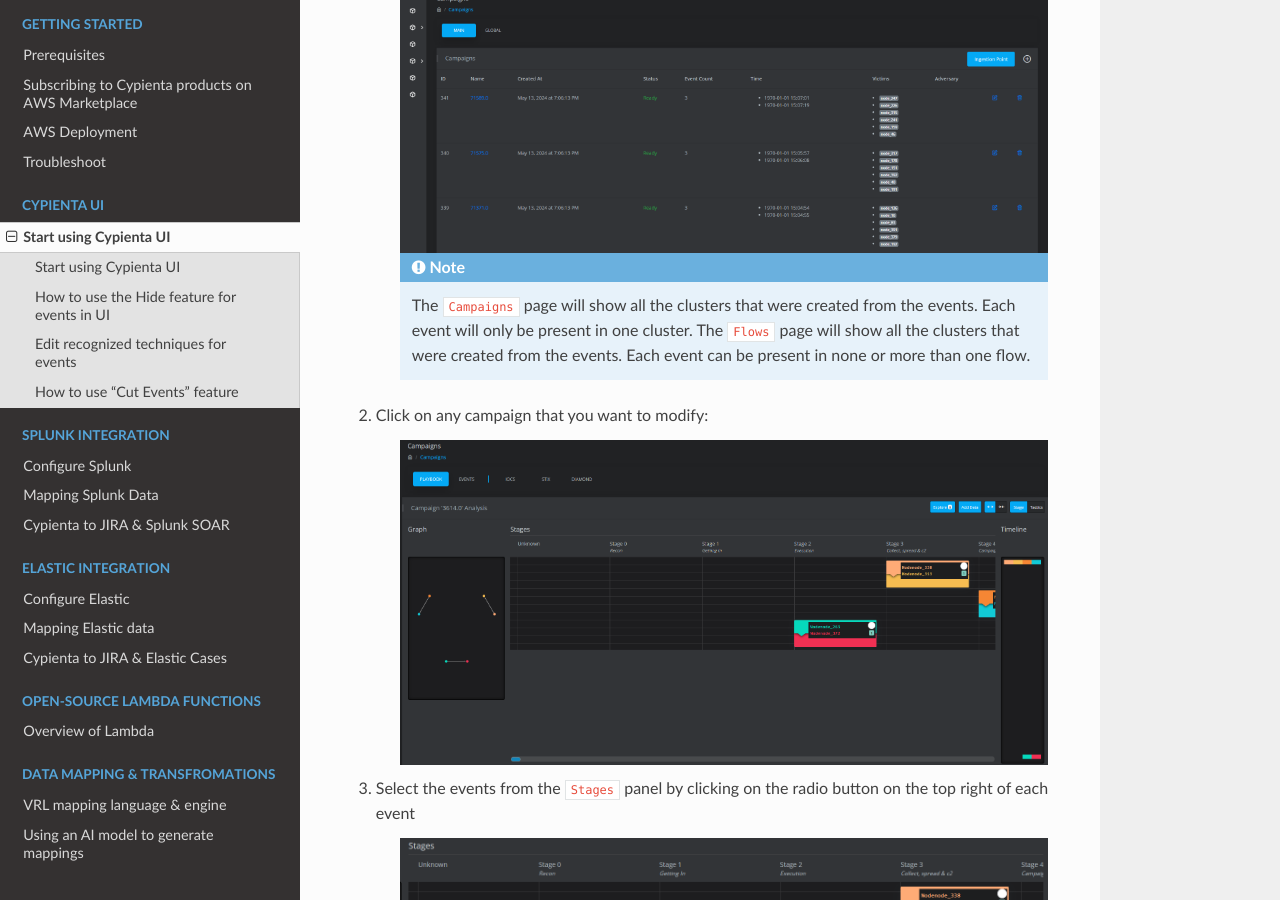
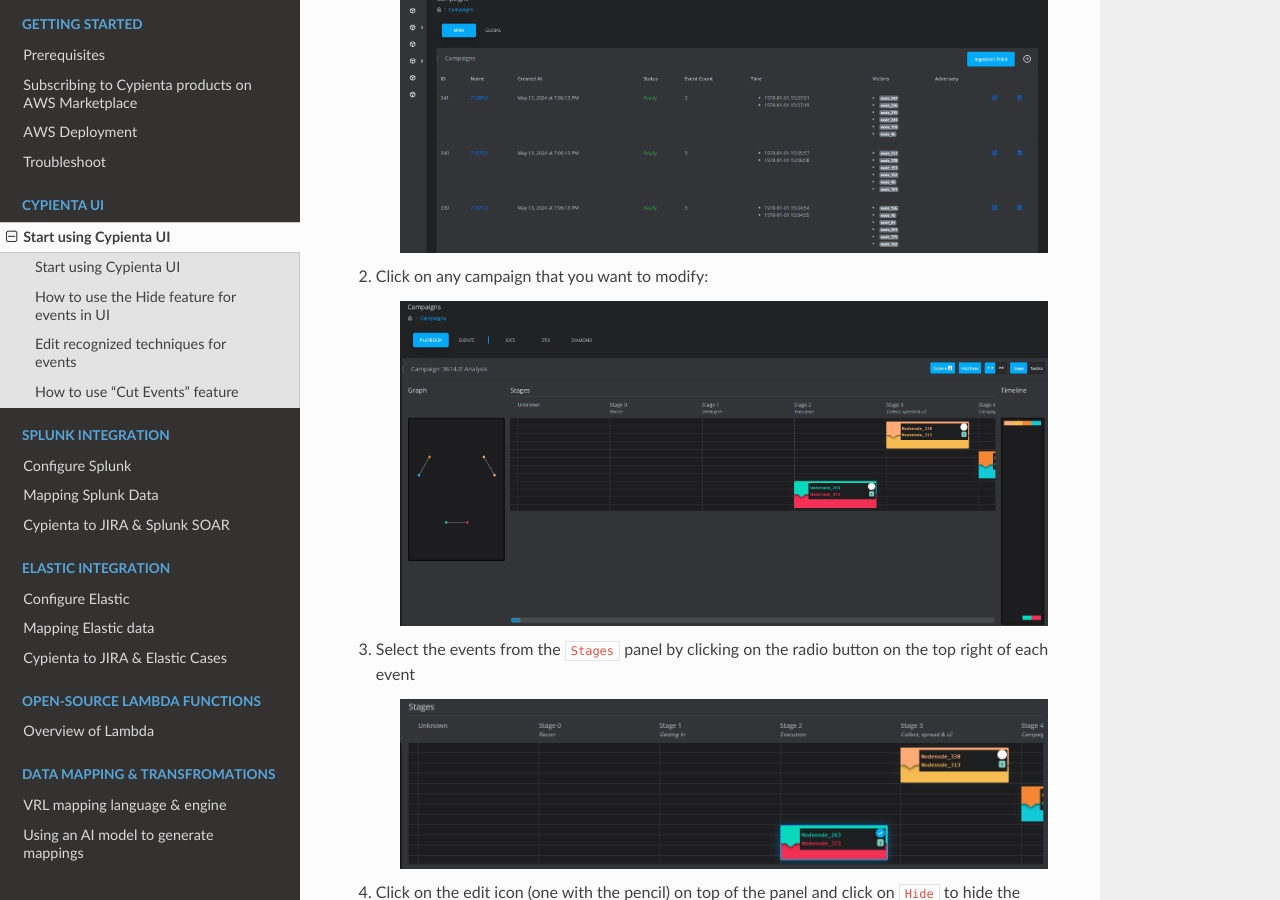
Before and after one commit to cypienta/docs, a Sphinx documentation site: the page built from docs/source/deploy_ui/start_using.rst, in a window 1280 px wide and 900 px high, scrolled down 1717 px. Built offline with Sphinx 7.4.7 and the Read the Docs theme 2.0.0, drawn with Linux system fonts in a browser that asks for light colours.

Commit message:
Revert "CD-53: update"
This reverts commit f505c0ba95489d24efd2faef22dcaa0c8cbcb6b7.

```diff
--- a/docs/source/deploy_ui/start_using.rst
+++ b/docs/source/deploy_ui/start_using.rst
@@ -2,7 +2,6 @@
 ===============
 
 Once all your resources are deployed and the ECS app is up and in ``Running`` status. You can start using the Cypienta UI.
-
 
 Start using Cypienta UI
 -----------------------
@@ -38,10 +37,6 @@
         :alt: Campaign list
         :align: center
 
-    .. note::
-        The ``Campaigns`` page will show all the clusters that were created from the events. Each event will only be present in one cluster.
-        The ``Flows`` page will show all the clusters that were created from the events. Each event can be present in none or more than one flow.
-
 2. Click on any campaign that you want to modify:
 
     .. image:: resources/hide_open_campaign.png
@@ -70,7 +65,6 @@
         :align: center
 
    You can see the list of hidden events now has an event that was selected earlier and hide action was taken.
-
 
 Edit recognized techniques for events
 -------------------------------------
```
